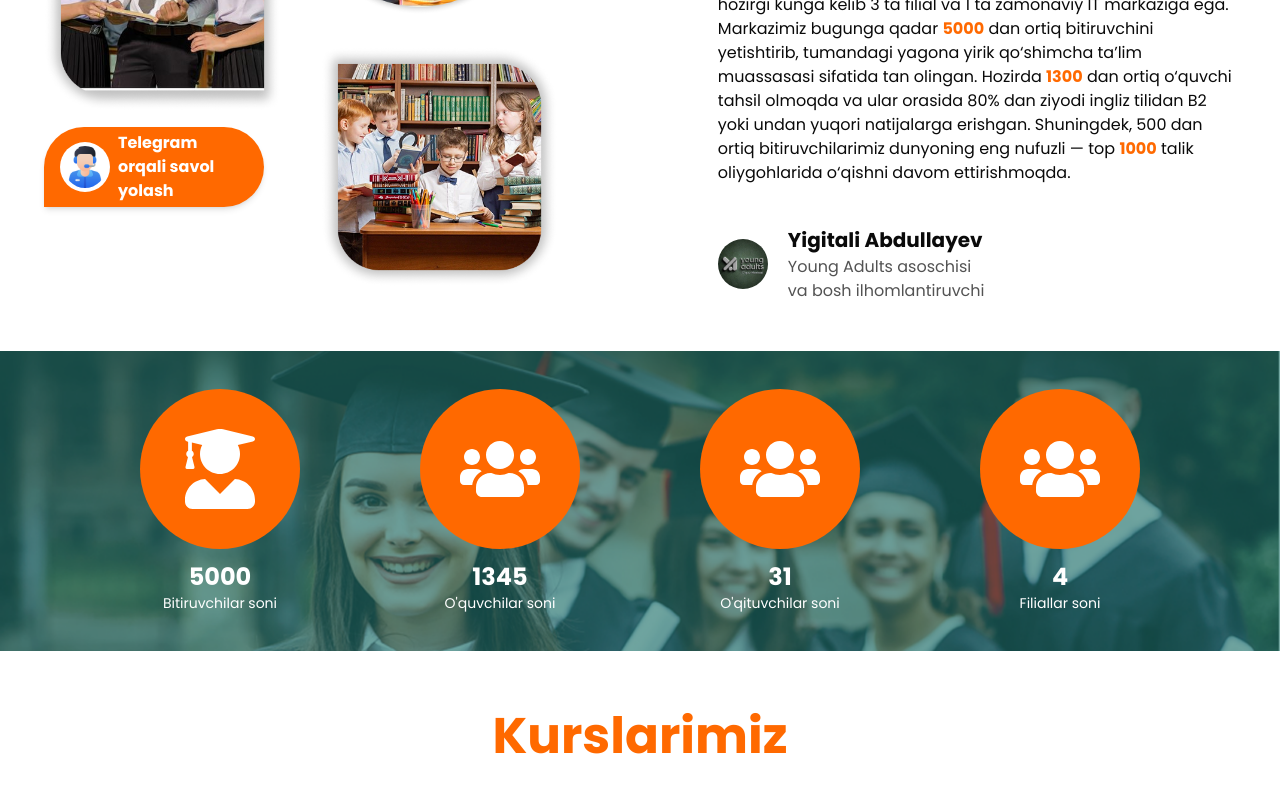
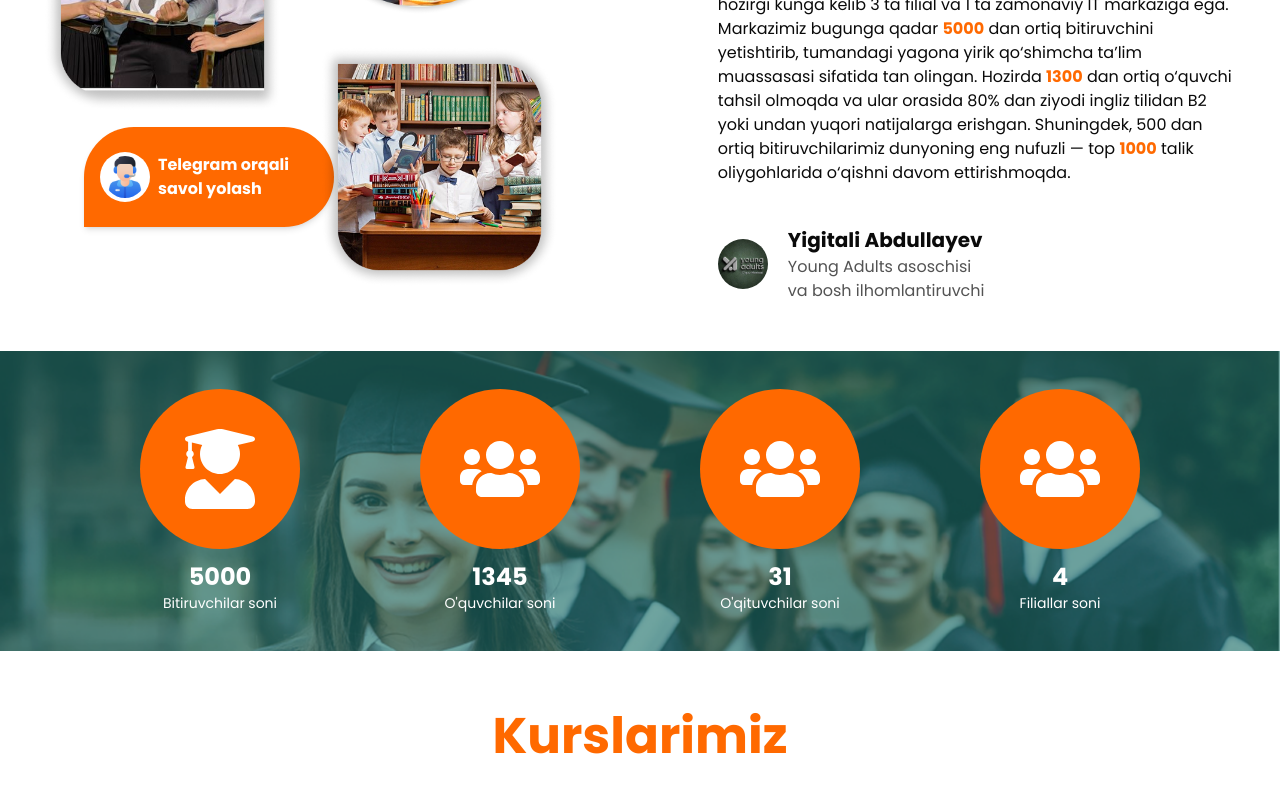
Before and after one commit to odilbekjon/young-adults, a React (Vite) app: page / in a window 1280 px wide. Shown: the part 1420-2220 px from the top of the page. Built offline with nearby package versions, Linux system fonts and the light colour scheme.

Commit message:
add changes

```diff
--- a/src/components/About/About.tsx
+++ b/src/components/About/About.tsx
@@ -20,10 +20,10 @@ export const About = () => (
           <div className="left grid grid-cols-2">
               <img src={img1} width={'340'} height={'500'} alt="image" />
               <img className="ml-5" src={img2} width={'315'} height={'315'} alt="image" />
-              <div className="w-[220px] h-[80px] flex items-center gap-2 bg-orange-500 hover:bg-orange-600 text-white py-2 px-4 rounded-tl-full rounded-tr-full rounded-br-full shadow-md transition-all">
-                <img className="bg-white p-1 rounded-full" src={img4} width={50} height={50}  alt="person" />
-                <span className="font-bold">Telegram orqali savol  yolash</span>
-              </div>
+                <div className="w-[250px] h-[100px] flex items-center gap-2 bg-orange-500 hover:bg-orange-600 text-white py-2 px-4 ml-10 rounded-tl-full rounded-tr-full rounded-br-full shadow-md transition-all">
+                    <img className="bg-white p-1 rounded-full" src={img4} width={50} height={50}  alt="person" />
+                    <span className="font-bold">Telegram orqali savol  yolash</span>
+                </div>
               <img className="ml-10 mt-[-80px]" src={img3} width={'340'} height={'345'} alt="image" />
           </div>
           <div className="right ">
--- a/src/components/Footer/Footer.tsx
+++ b/src/components/Footer/Footer.tsx
@@ -7,7 +7,7 @@ import {
   FaInstagram,
 } from "react-icons/fa";
 
-import logo from "../../assets/photo_2025-07-28_10-42-28.svg";
+import logo from "../../assets/footerLogo.svg";
 
 export const Footer: React.FC = () => {
   return (
```
Also changed, not shown: src/assets/footerLogo.svg (added).
